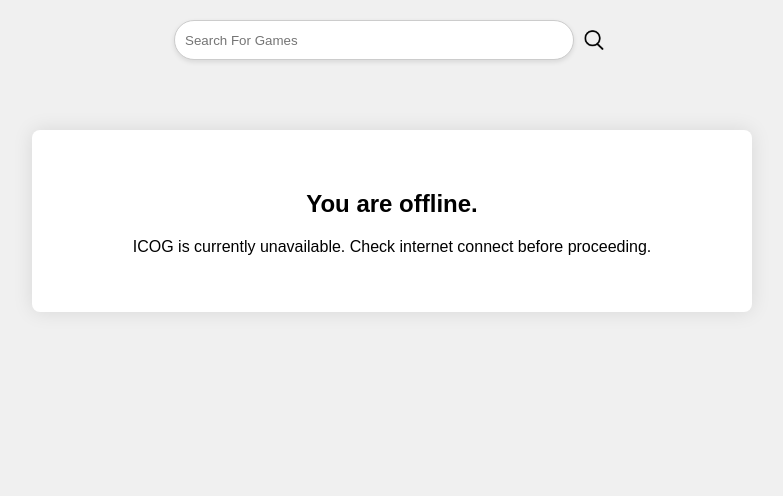
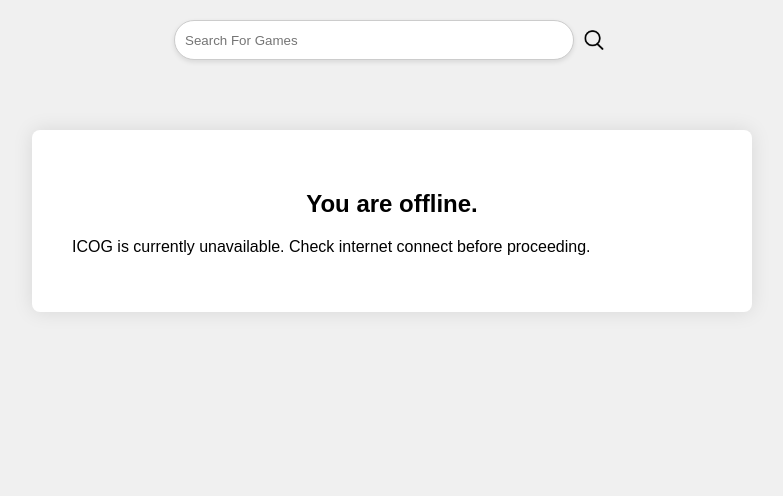
Before and after one commit to CaraThang/GamesReviewWebsite, a Flask app: page /offline in a window 1280 px wide. Shown: the part 88-584 px from the top of the page, without its empty margins (248-1031 px from the left). Run offline with Flask 3, Linux system fonts and the light colour scheme.

Commit message:
Updated Html File

```diff
--- a/templates/offline.html
+++ b/templates/offline.html
@@ -3,7 +3,7 @@
 {% block content %}
 <div class="form-container">
     <div class="form-box">
-        <div class="offline">
+        <div>
             <h2>You are offline.</h2>
             <p>ICOG is currently unavailable. Check internet connect before proceeding.</p>
         </div>
```
